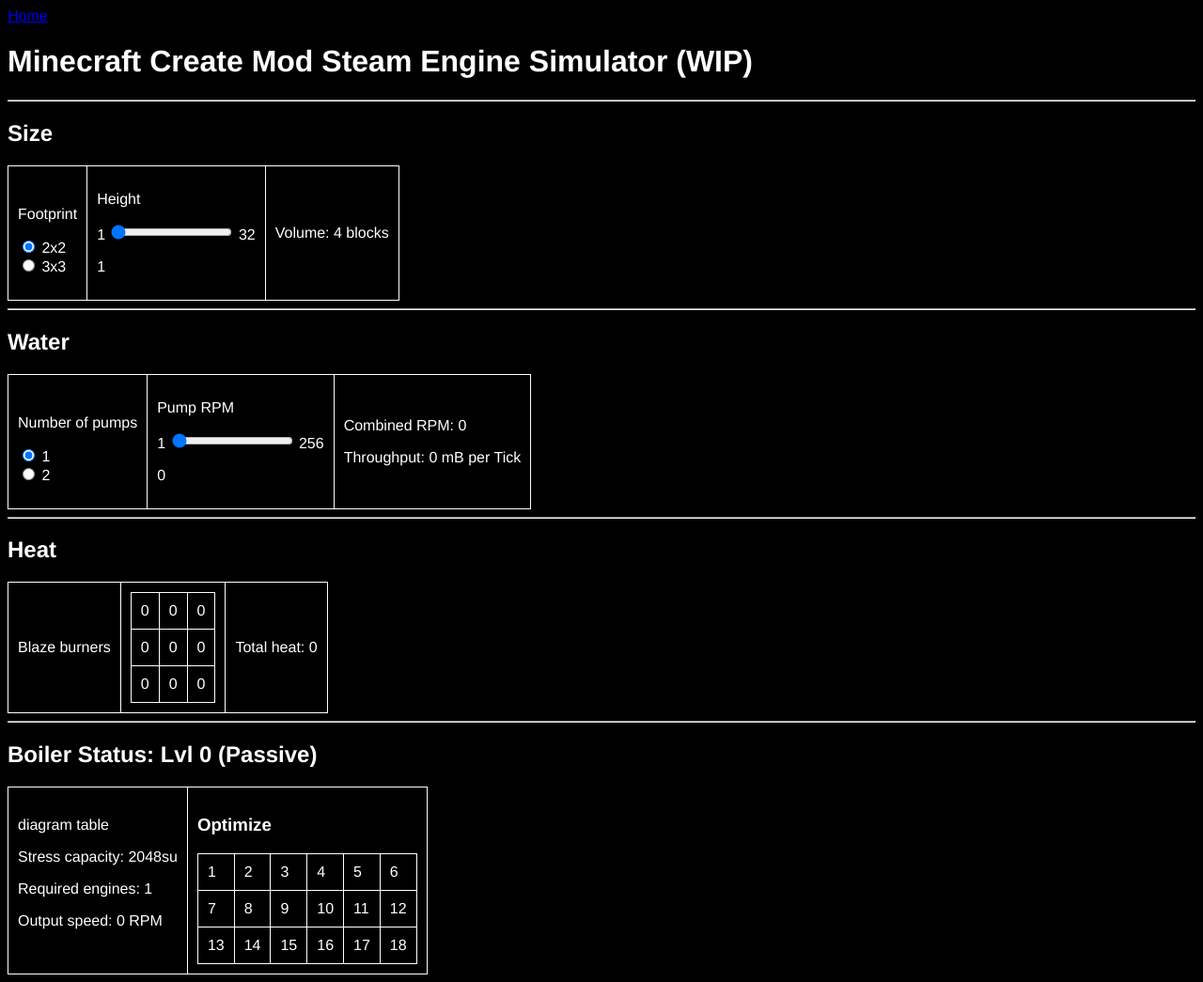
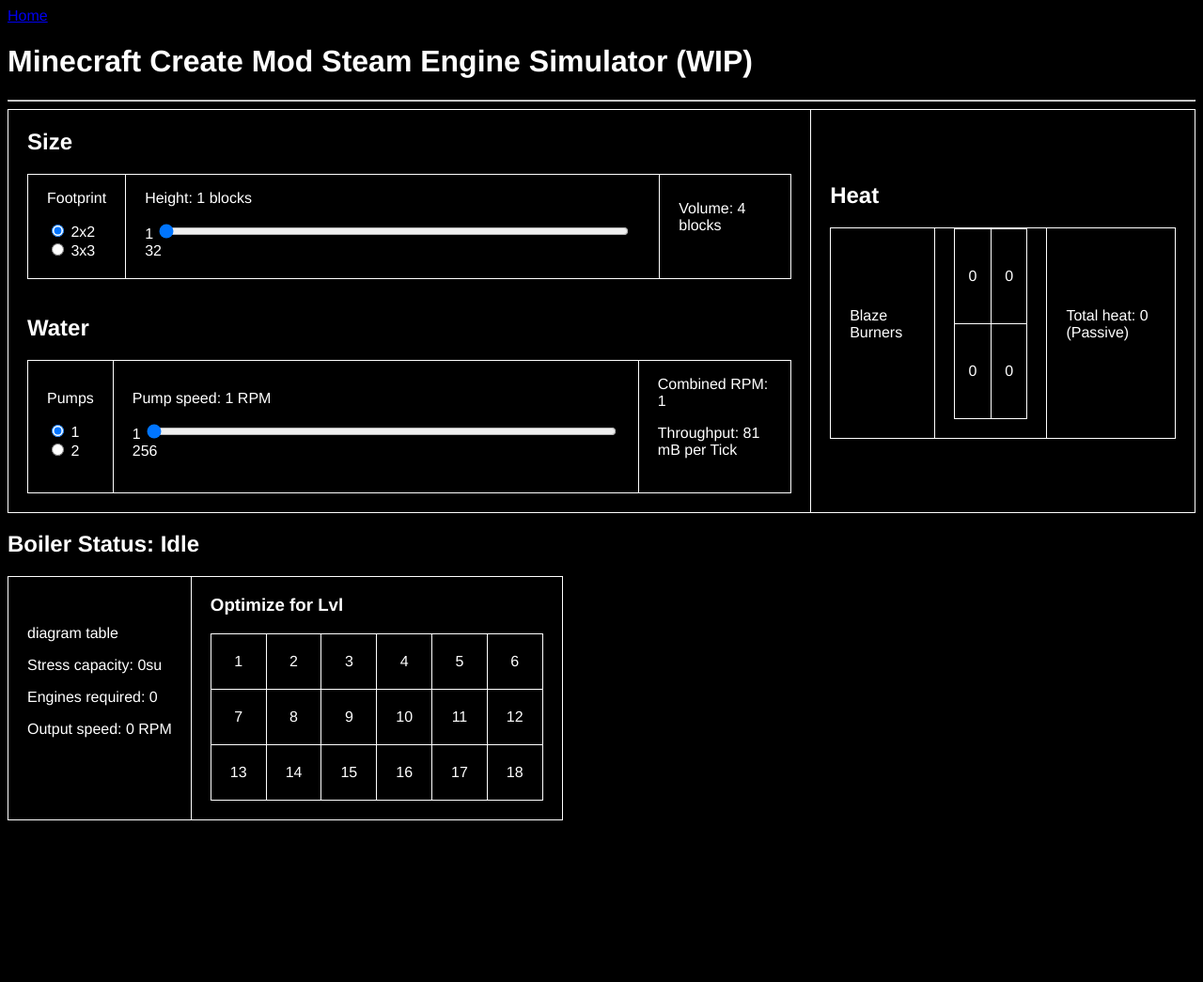
Before and after one commit to idculver27/idculver.net, a PHP site: page /steamengine.html in a window 1280 px wide. Shown: the whole page at 94% size. After the commit the page ends 873 px from the top, so only its background shows below. Run offline with PHP 8.4, Linux system fonts and the light colour scheme.

Commit message:
optimize buttons implemented

```diff
--- a/src/steamengine.js
+++ b/src/steamengine.js
@@ -1,25 +1,10 @@
-var sizeLvl = 0;
-var waterLvl = 0;
-var heatLvl = 0;
+window.addEventListener("DOMContentLoaded", () => {
+    update();
 
-window.addEventListener("DOMContentLoaded", () => {
-    updateSize();
-    updateWater();
-    updateHeat();
-
-    // add listeners
-
-    let sizeInputs = [footprint2x2,footprint3x3,heightRange];
-    sizeInputs.forEach(input => {
+    let normalInputs = [footprint2x2,footprint3x3,heightRange,pumps1,pumps2,rpmRange];
+    normalInputs.forEach(input => {
         input.addEventListener("input", () => {
-            updateSize();
-        });
-    });
-
-    let waterInputs = [pumps1,pumps2,rpmRange];
-    waterInputs.forEach(input => {
-        input.addEventListener("input", () => {
-            updateWater();
+            update();
         });
     });
 
@@ -30,39 +15,43 @@ window.addEventListener("DOMContentLoaded", () => {
             if(input.textContent == 3) {
                 input.textContent = 0;
             }
-            updateHeat();
+            update();
         });
     });
 
-    // implement optimize buttons (should be pretty easy) (hard code - dictionary?)
+    let optimizeButtons = document.getElementsByClassName("optimizeButtons");
+    Array.from(optimizeButtons).forEach(button => {
+        button.addEventListener("click", () => {
+            optimizeForLvl(button.textContent);
+        });
+    });
 });
 
+function update() {
+    // size
 
-function updateSize() {
     let footprint = 4;
     if(footprint3x3.checked) {
         footprint = 9;
     }
 
     let height = heightRange.value;
-    heightDisplay.textContent = height;
+    heightDisplay.textContent = "Height: " + height + " blocks";
 
     let volume = footprint * height;
     volumeDisplay.textContent = "Volume: " + volume + " blocks";
 
-    sizeLvl = clampLvl(Math.floor(volume / 4));
+    let sizeLvl = clampLvl(Math.floor(volume / 4));
 
-    updateStatus();
-}
+    // water
 
-function updateWater() {
     let pumps = 1;
     if(pumps2.checked) {
         pumps = 2;
     }
 
     let rpm = rpmRange.value;
-    rpmDisplay.textContent = rpm;
+    rpmDisplay.textContent = "Pump speed: " + rpm + " RPM";
 
     let combinedRPM = pumps * rpm;
     combinedRPMdisplay.textContent = "Combined RPM: " + combinedRPM;
@@ -73,48 +62,116 @@ function updateWater() {
     }
     thruputDisplay.textContent = "Throughput: " + thruput + " mB per Tick";
 
-    waterLvl = clampLvl(Math.floor(combinedRPM / 20));
+    let waterLvl = clampLvl(Math.floor(combinedRPM / 20));
+    if(thruput < 810) {
+        waterLvl = -1;
+    }
 
-    updateStatus();
-}
+    // heat
 
-function updateHeat() {
-    heatLvl = 0;
+    updateBlazeGrid(footprint);
 
+    let heatLvl = 0;
     let blazes = document.getElementsByClassName("blaze");
     Array.from(blazes).forEach(blaze => {
-        heatLvl += parseInt(blaze.textContent);
+        if(!blaze.getAttribute("hidden")) {
+            heatLvl += parseInt(blaze.textContent);
+        }
     });
     heatDisplay.textContent = "Total heat: " + heatLvl;
     if(heatLvl == 0) {
         heatDisplay.textContent += " (Passive)"
     }
 
-    updateStatus();
-}
+    // status
 
-function updateStatus() {
     let boilerLvl = Math.min(sizeLvl,waterLvl,heatLvl);
     statusDisplay.textContent = "Boiler Status: Lvl " + boilerLvl;
-    if(boilerLvl == 0) {
+    if(boilerLvl == -1) {
+        statusDisplay.textContent = "Boiler Status: Idle";
+    } else if(boilerLvl == 0) {
         statusDisplay.textContent += " (Passive)";
     } else if(boilerLvl == 18) {
         statusDisplay.textContent += " (Max)";
     }
 
-    // implement diagram table later
+    // TODO: implement diagram table later
 
     let stressCapacity = boilerLvl * 16384;
-    let reqEngines = boilerLvl;
+    let enginesReq = boilerLvl;
     let outputSpeed = 64;
-    if(boilerLvl == 0) {
+    if(boilerLvl == -1) {
+        stressCapacity = 0;
+        enginesReq = 0;
+        outputSpeed = 0;
+    } else if(boilerLvl == 0) {
         stressCapacity = 2048;
-        reqEngines = 1;
+        enginesReq = 1;
         outputSpeed = 16;
     }
     capacityDisplay.textContent = "Stress capacity: " + stressCapacity + "su";
-    enginesDisplay.textContent = "Required engines: " + reqEngines;
-    speedDisplay = "Output speed: " + outputSpeed + " RPM";
+    enginesDisplay.textContent = "Engines required: " + enginesReq;
+    speedDisplay.textContent = "Output speed: " + outputSpeed + " RPM";
+}
+
+function optimizeForLvl(lvl) {
+    // size
+    if(lvl < 9) {
+        footprint2x2.checked = true;
+        heightRange.value = lvl;
+    } else {
+        footprint3x3.checked = true;
+        heightRange.value = Math.ceil(lvl * 4 / 9);
+    }
+
+    // water
+    let combinedRPM = lvl * 20;
+    if(combinedRPM < 257) {
+        pumps1.checked = true;
+        rpmRange.value = combinedRPM;
+    } else {
+        pumps2.checked = true;
+        rpmRange.value = combinedRPM / 2;
+    }
+
+    // heat
+    updateBlazeGrid();
+    let blazes = document.getElementsByClassName("blaze");
+    // reset
+    Array.from(blazes).forEach(blaze => {
+        blaze.textContent = 0;
+    });
+    // set 1s
+    Array.from(blazes).forEach(blaze => {
+        if(!blaze.getAttribute("hidden") && lvl > 0) {
+            blaze.textContent = 1;
+            lvl -= 1;
+        }
+    });
+    // set 2s
+    if(lvl > 0) {
+        Array.from(blazes).forEach(blaze => {
+            if(!blaze.getAttribute("hidden") && lvl > 0) {
+                blaze.textContent = 2;
+                lvl -= 1;
+            }
+        });
+    }
+
+    update();
+}
+
+function updateBlazeGrid(size) {
+    let blaze3onlys = document.getElementsByClassName("3only");
+    if(size == 4) {
+        Array.from(blaze3onlys).forEach(blaze3only => {
+            blaze3only.setAttribute("hidden",true);
+        });
+    } else {
+        Array.from(blaze3onlys).forEach(blaze3only => {
+            blaze3only.removeAttribute("hidden");
+        });
+    }
 }
 
 function clampLvl(lvl) {
--- a/steamengine.html
+++ b/steamengine.html
@@ -12,9 +12,10 @@
     <a href="https://idculver27.github.io">Home</a>
     <h1>Minecraft Create Mod Steam Engine Simulator (WIP)</h1>
     <hr>
+    <table style="width: 100%;"><tr>
+        <td>
             <h2>Size</h2>
-    <table>
-        <tr>
+            <table><tr>
                 <td>
                     <p>Footprint</p>
                     <input type="radio" id="footprint2x2" name="footprint" checked>
@@ -23,108 +24,101 @@
                     <label for="2x2">3x3</label>
                 </td>
                 <td>
-                <p>Height</p>
-                1 <input type="range" id="heightRange" min="1" max="32" value="0"> 32<br>
-                <p id="heightDisplay">0</p>
+                    <p id="heightDisplay">Height: 0 blocks</p>
+                    1 <input type="range" id="heightRange" class="rangeSlider" min=1 max=32 value=0> 32
                 </td>
                 <td>
                     <p id="volumeDisplay">Volume: 0 blocks</p>
                 </td>
-        </tr>
-    </table>
-    <hr>
+            </tr></table>
+            <br>
             <h2>Water</h2>
-    <table>
-        <tr>
+            <table><tr>
                 <td>
-                <p>Number of pumps</p>
+                    <p>Pumps</p>
                     <input type="radio" id="pumps1" name="pumps" checked>
                     <label for="pumps1">1</label><br>
                     <input type="radio" id="pumps2" name="pumps">
                     <label for="pumps2">2</label>
                 </td>
                 <td>
-                <p>Pump RPM</p>
-                1 <input type="range" id="rpmRange" min="1" max="256" value="0"> 256<br>
-                <p id="rpmDisplay">0</p>
+                    <p id="rpmDisplay">Pump speed: 0 RPM</p>
+                    1 <input type="range" id="rpmRange" class="rangeSlider" min=1 max=256 value=0> 256
                 </td>
                 <td>
                     <p id="combinedRPMdisplay">Combined RPM: 0</p>
                     <p id="thruputDisplay">Throughput: 0 mB per Tick</p>
                 </td>
-        </tr>
-    </table>
-    <hr>
+            </tr></table>
+        </td>
+        <td>
             <h2>Heat</h2>
-    <table>
-        <tr>
+            <table><tr>
                 <td>
-                <p>Blaze burners</p>
+                    <p>Blaze Burners</p>
                 </td>
                 <td>
                     <table>
                         <tr>
                             <td class="blaze">0</td>
                             <td class="blaze">0</td>
-                        <td class="blaze">0</td>
+                            <td class="blaze 3only">0</td>
                         </tr>
                         <tr>
                             <td class="blaze">0</td>
                             <td class="blaze">0</td>
-                        <td class="blaze">0</td>
+                            <td class="blaze 3only">0</td>
                         </tr>
                         <tr>
-                        <td class="blaze">0</td>
-                        <td class="blaze">0</td>
-                        <td class="blaze">0</td>
+                            <td class="blaze 3only">0</td>
+                            <td class="blaze 3only">0</td>
+                            <td class="blaze 3only">0</td>
                         </tr>
                     </table>
                 </td>
                 <td>
                     <p id="heatDisplay">Total heat: 0</p>
                 </td>
-        </tr>
-    </table>
-    <hr>
+            </tr></table>
+        </td>
+    </tr></table>
     <h2 id="statusDisplay">Boiler Status: Lvl 0 (Passive)</h2>
-    <table>
-        <tr>
+    <table><tr>
         <td>
             diagram table<br>
             <p id="capacityDisplay">Stress capacity: 0su</p>
-                <p id="enginesDisplay">Required engines: 0</p>
+            <p id="enginesDisplay">Engines required: 0</p>
             <p id="speedDisplay">Output speed: 0 RPM</p>
         </td>
         <td>
-                <h3>Optimize</h3>
+            <h3>Optimize for Lvl</h3>
             <table>
                 <tr>
-                        <td>1</td>
-                        <td>2</td>
-                        <td>3</td>
-                        <td>4</td>
-                        <td>5</td>
-                        <td>6</td>
+                    <td class="optimizeButtons">1</td>
+                    <td class="optimizeButtons">2</td>
+                    <td class="optimizeButtons">3</td>
+                    <td class="optimizeButtons">4</td>
+                    <td class="optimizeButtons">5</td>
+                    <td class="optimizeButtons">6</td>
                 </tr>
                 <tr>
-                        <td>7</td>
-                        <td>8</td>
-                        <td>9</td>
-                        <td>10</td>
-                        <td>11</td>
-                        <td>12</td>
+                    <td class="optimizeButtons">7</td>
+                    <td class="optimizeButtons">8</td>
+                    <td class="optimizeButtons">9</td>
+                    <td class="optimizeButtons">10</td>
+                    <td class="optimizeButtons">11</td>
+                    <td class="optimizeButtons">12</td>
                 </tr>
                 <tr>
-                        <td>13</td>
-                        <td>14</td>
-                        <td>15</td>
-                        <td>16</td>
-                        <td>17</td>
-                        <td>18</td>
+                    <td class="optimizeButtons">13</td>
+                    <td class="optimizeButtons">14</td>
+                    <td class="optimizeButtons">15</td>
+                    <td class="optimizeButtons">16</td>
+                    <td class="optimizeButtons">17</td>
+                    <td class="optimizeButtons">18</td>
                 </tr>
             </table>
         </td>
-        </tr>
-    </table>
+    </tr></table>
 </body>
 </html>
--- a/styles/steamengine.css
+++ b/styles/steamengine.css
@@ -5,8 +5,23 @@ body {
 }
 tr,th,td {
     border: 1px solid white;
-    padding: 10px;
+    padding: 20px;
+    padding-top: 0px;
+
 }
 table {
     border-collapse: collapse;
 }
+.rangeSlider {
+    width: 500px;
+}
+.blaze {
+    padding: 0px;
+    width: 100px;
+    height: 100px;
+    text-align: center;
+}
+.optimizeButtons {
+    padding: 20px;
+    text-align: center;
+}
```
Lines whose indentation alone changed are shown as unchanged.
